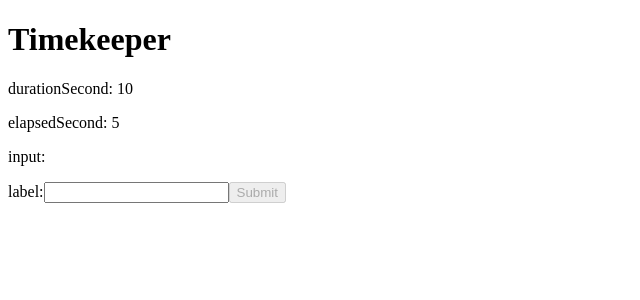
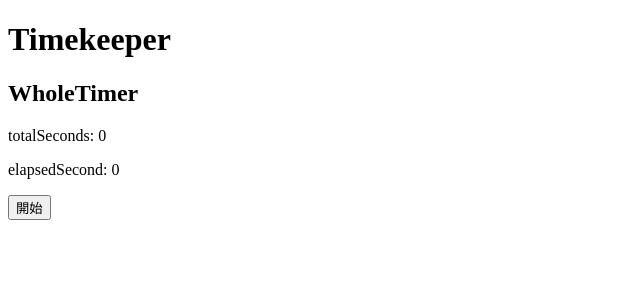
Before and after one commit to youichiro/timekeeper, a Next.js app: page / in a window 1280 px wide. Shown: the top 300 px of the page, without its empty margins (0-640 px from the left). Built offline with nearby package versions, Linux system fonts and the light colour scheme.

Commit message:
全体のタイマーを扱うWholeTimerコンポーネントを作成

```diff
--- /dev/null
+++ b/components/WholeTimer.tsx
@@ -0,0 +1,70 @@
+import { add } from 'date-fns'
+import React, { useState, useEffect, useCallback } from 'react'
+import { SetTime, WholeProgress } from '../interfaces'
+
+const convertSeconds = (setTime: SetTime): number => {
+  return setTime.hours * 60 * 60 + setTime.minutes * 60 + setTime.seconds
+}
+
+const calcEndDate = (start: Date, setTime: SetTime): Date => {
+  return add(start, {
+    hours: setTime.hours,
+    minutes: setTime.minutes,
+    seconds: setTime.seconds,
+  })
+}
+
+const WholeTimer: React.FC = () => {
+  const wholeSetTime: SetTime = {
+    hours: 0,
+    minutes: 0,
+    seconds: 8,
+  }
+
+  const initialWholeProgress: WholeProgress = {
+    isStarted: false,
+    totalSeconds: 0,
+    start: new Date(),
+    end: new Date(),
+  }
+  const [wholeProgress, setWholeProgress] = useState(initialWholeProgress)
+
+  // 開始ボタンをクリックしたらタイマーをスタートさせる
+  const onClickStartButton = useCallback(() => {
+    setElapsedSeconds(0)
+    setWholeProgress({
+      isStarted: true,
+      totalSeconds: convertSeconds(wholeSetTime),
+      start: new Date(),
+      end: calcEndDate(new Date(), wholeSetTime),
+    })
+  }, [])
+
+  // 経過時間をカウントし、設定時間に達したらストップする
+  const [elapsedSeconds, setElapsedSeconds] = useState(0)
+  useEffect(() => {
+    if (wholeProgress.isStarted === true) {
+      const intervalID = setInterval(
+        () => setElapsedSeconds(elapsedSeconds + 1),
+        1000
+      )
+      if (elapsedSeconds >= wholeProgress.totalSeconds) {
+        clearInterval(intervalID)
+      }
+      return () => clearInterval(intervalID)
+    }
+  })
+
+  return (
+    <>
+      <h2>WholeTimer</h2>
+      <p>totalSeconds: {wholeProgress.totalSeconds}</p>
+      <p>elapsedSecond: {elapsedSeconds}</p>
+      <button type="button" onClick={onClickStartButton}>
+        開始
+      </button>
+    </>
+  )
+}
+
+export default WholeTimer
--- a/pages/index.tsx
+++ b/pages/index.tsx
@@ -1,12 +1,13 @@
 import React from 'react'
 import Layout from '../components/Layout'
 // import CurrentTime from '../components/CurrentTime'
-import Timer from '../components/Timer'
+// import Timer from '../components/Timer'
+import WholeTimer from '../components/WholeTimer'
 
 const IndexPage: React.FC = () => (
   <Layout title="Home">
     <h1>Timekeeper</h1>
-    <Timer />
+    <WholeTimer />
   </Layout>
 )
 
```
Also changed, not shown: interfaces/index.ts (+11 -3 lines), 1 other file (tests, documents, lock files or other folders).
